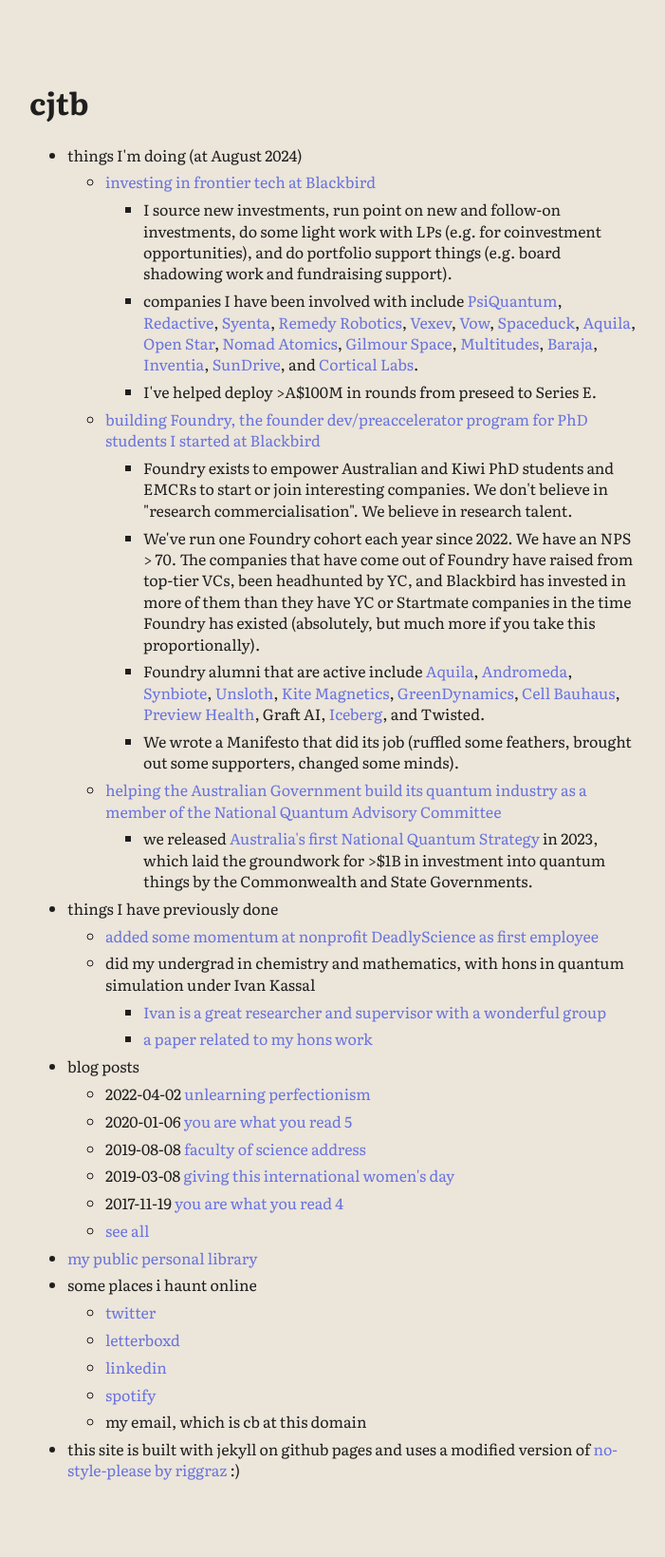
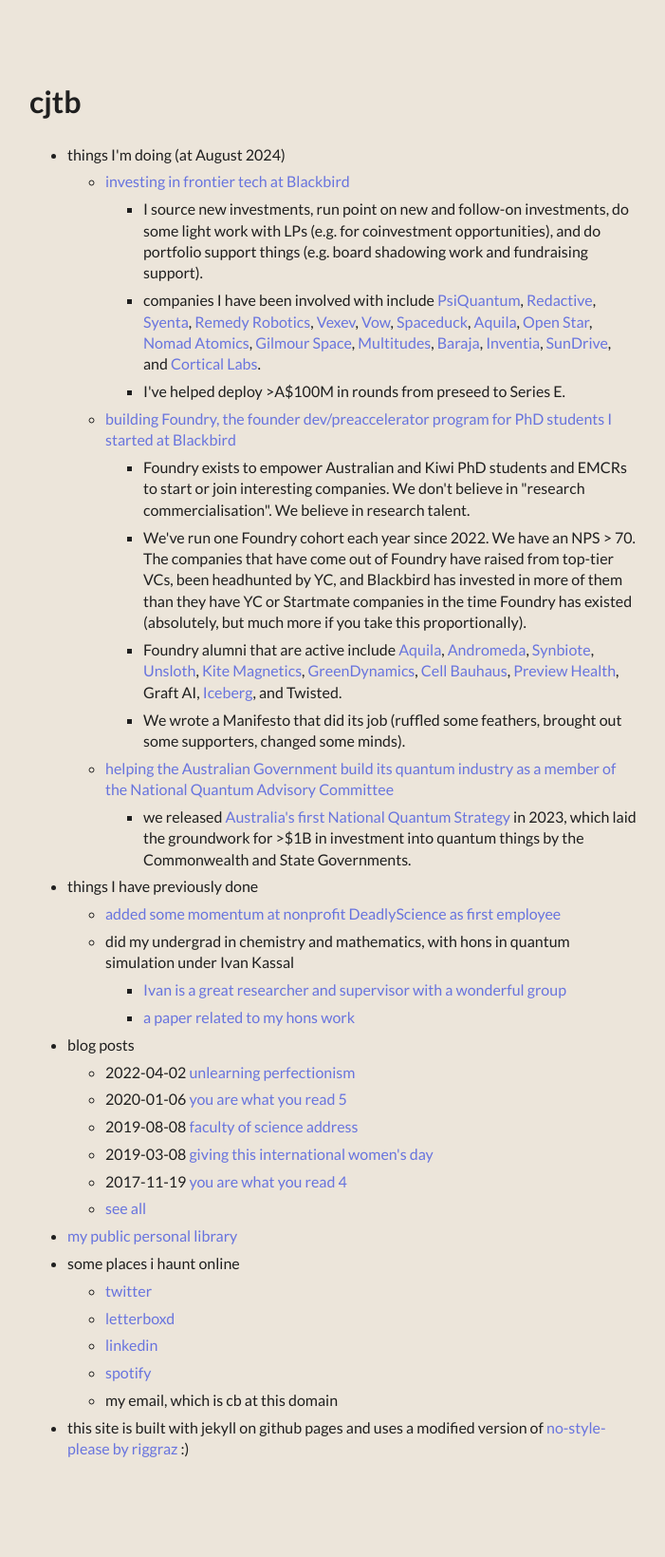
Before and after one commit to clarebirch/clarebirch.github.io, a Jekyll site: the page built from index.md, in a window 1280 px wide. Shown: the whole page at 95% size, without its empty margins (289-990 px from the left). Built offline with Jekyll 4.4.1, drawn with Linux system fonts in a browser that asks for light colours; some web fonts are replaced; after the commit the page ends 1616 px from its top, so only the background shows below that.

Commit message:
-m actually updated fonts

```diff
--- a/_sass/no-style-please.scss
+++ b/_sass/no-style-please.scss
@@ -44,7 +44,7 @@
 
 body {
   color: var(--text);
-  font-family: Literata;
+  font-family: Lato;
   font-size: 16px;
   line-height: 1.4;
   margin: 0;
```
